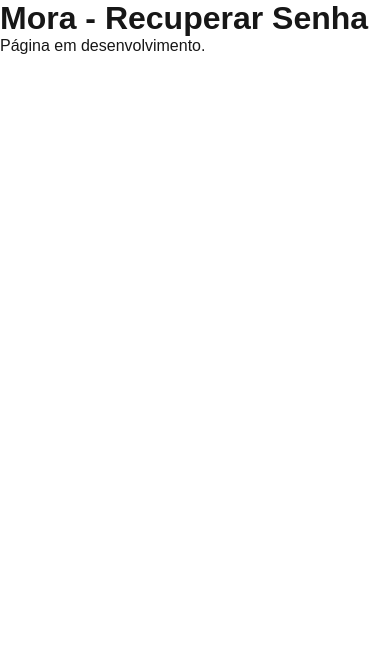
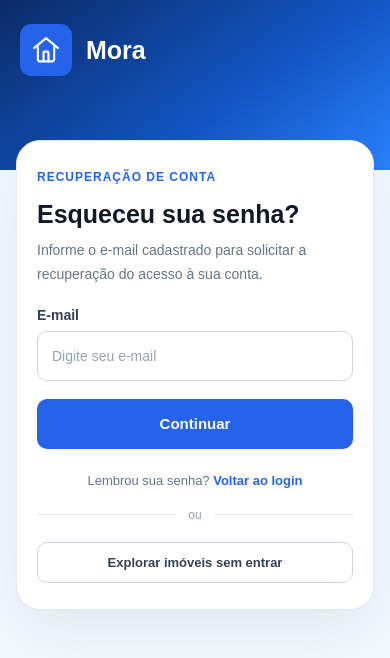
Before and after one commit to DavidReis23/Mora, a Next.js app: page /recuperar-senha in a window 390 px wide. Shown: the top 658 px of the page. Built offline with nearby package versions, Linux system fonts and the light colour scheme.

Commit message:
feat: implementa recuperacao de senha responsiva

```diff
--- a/src/app/recuperar-senha/page.tsx
+++ b/src/app/recuperar-senha/page.tsx
@@ -1,8 +1,10 @@
-export default function Page() {
+import AuthLayout from "@/components/auth/AuthLayout";
+import PasswordRecoveryForm from "@/components/auth/PasswordRecoveryForm";
+
+export default function RecuperarSenhaPage() {
   return (
-    <main>
-      <h1>Mora - Recuperar Senha</h1>
-      <p>Página em desenvolvimento.</p>
-    </main>
+    <AuthLayout>
+      <PasswordRecoveryForm />
+    </AuthLayout>
   );
 }
--- /dev/null
+++ b/src/components/auth/PasswordRecoveryForm.tsx
@@ -0,0 +1,104 @@
+"use client";
+
+import { useState, type FormEvent } from "react";
+import Link from "next/link";
+
+import styles from "./AuthForm.module.css";
+
+export default function PasswordRecoveryForm() {
+  const [email, setEmail] = useState("");
+  const [erro, setErro] = useState("");
+  const [mensagem, setMensagem] = useState("");
+
+  function handleSubmit(event: FormEvent<HTMLFormElement>) {
+    event.preventDefault();
+
+    setErro("");
+    setMensagem("");
+
+    const emailValido = /^[^\s@]+@[^\s@]+\.[^\s@]+$/;
+
+    if (!email.trim()) {
+      setErro("Informe seu e-mail.");
+      return;
+    }
+
+    if (!emailValido.test(email.trim())) {
+      setErro("Digite um e-mail válido.");
+      return;
+    }
+
+    setMensagem(
+      "E-mail validado! A recuperação de senha será disponibilizada futuramente. Nenhuma mensagem foi enviada.",
+    );
+  }
+
+  return (
+    <div className={styles.card}>
+      <span className={styles.eyebrow}>RECUPERAÇÃO DE CONTA</span>
+
+      <h2>Esqueceu sua senha?</h2>
+
+      <p className={styles.description}>
+        Informe o e-mail cadastrado para solicitar a recuperação do acesso à sua
+        conta.
+      </p>
+
+      <form className={styles.form} onSubmit={handleSubmit} noValidate>
+        <div className={styles.field}>
+          <label htmlFor="recoveryEmail">E-mail</label>
+
+          <input
+            id="recoveryEmail"
+            name="email"
+            type="email"
+            placeholder="Digite seu e-mail"
+            autoComplete="email"
+            value={email}
+            onChange={(event) => {
+              setEmail(event.target.value);
+              setErro("");
+              setMensagem("");
+            }}
+            aria-invalid={!!erro}
+            aria-describedby={erro ? "recoveryEmail-error" : undefined}
+            className={erro ? styles.inputError : ""}
+            required
+          />
+
+          {erro && (
+            <span
+              id="recoveryEmail-error"
+              className={styles.errorText}
+              role="alert"
+            >
+              {erro}
+            </span>
+          )}
+        </div>
+
+        <button type="submit" className={styles.submit}>
+          Continuar
+        </button>
+      </form>
+
+      {mensagem && (
+        <p className={styles.message} role="status">
+          {mensagem}
+        </p>
+      )}
+
+      <p className={styles.signup}>
+        Lembrou sua senha? <Link href="/login">Voltar ao login</Link>
+      </p>
+
+      <div className={styles.separator}>
+        <span>ou</span>
+      </div>
+
+      <Link href="/imoveis" className={styles.explore}>
+        Explorar imóveis sem entrar
+      </Link>
+    </div>
+  );
+}
```
